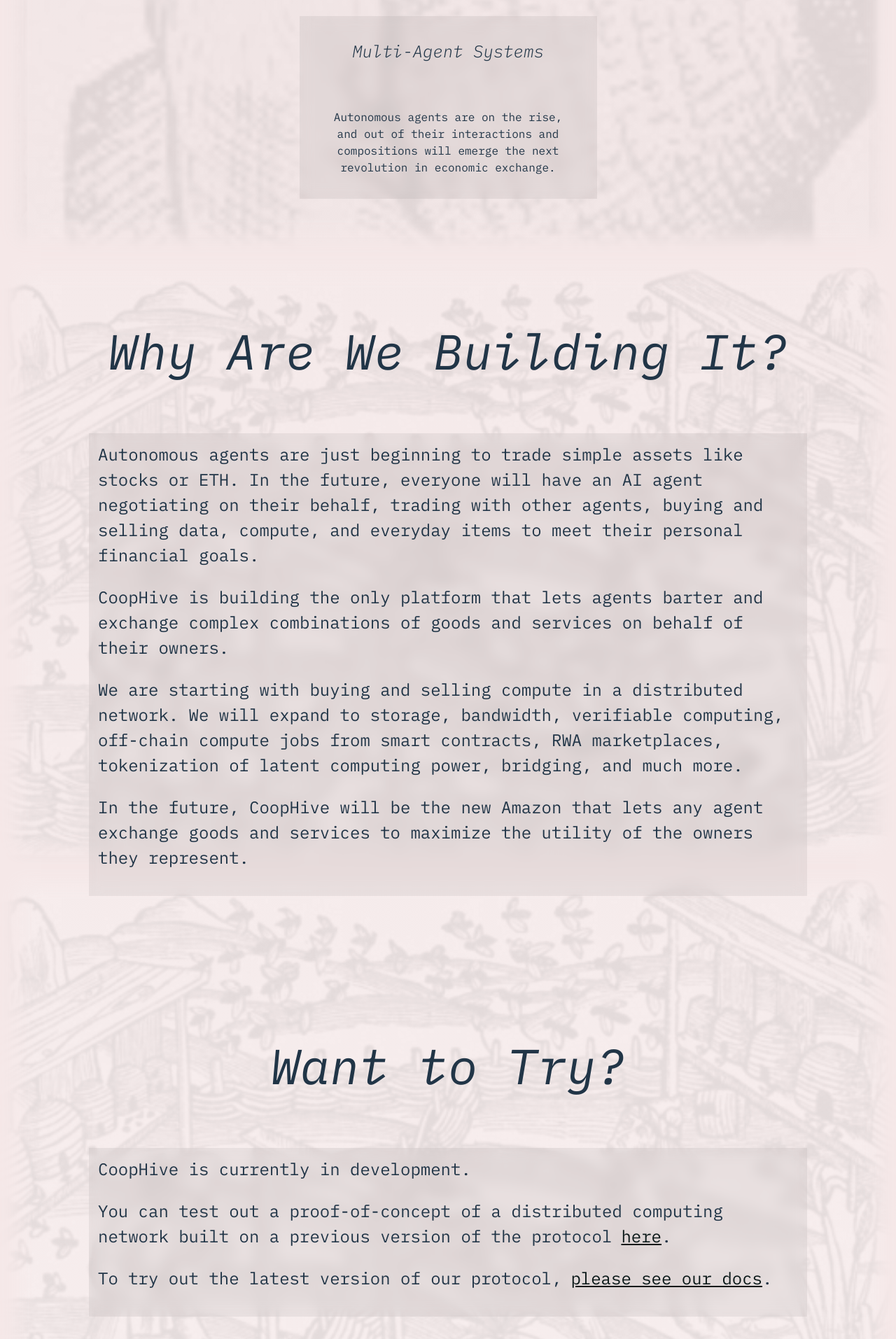
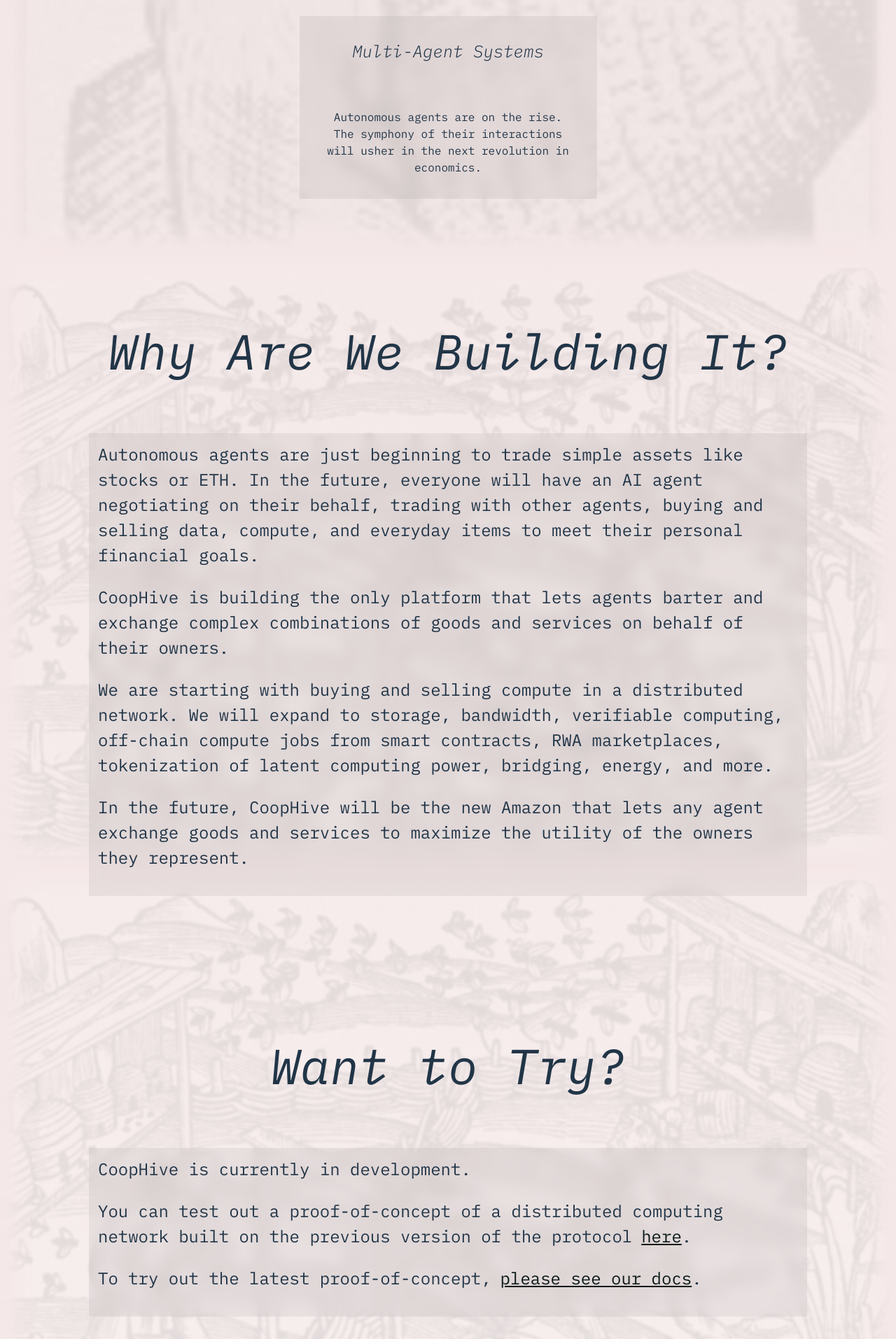
Before and after one commit to CoopHive/frontend, a React (Vite) app: page / in a window 1280 px wide. Shown: the part 1387-3300 px from the top of the page at 70% size. Built offline with nearby package versions, Linux system fonts and the light colour scheme.

Commit message:
update landing

```diff
--- a/src/Home.tsx
+++ b/src/Home.tsx
@@ -62,9 +62,8 @@
           <div className="card">
             <h2 className="card-title">Multi-Agent Systems</h2>
             <p className="card-content">
-              Autonomous agents are on the rise, and out of their interactions
-              and compositions will emerge the next revolution in economic
-              exchange.
+              Autonomous agents are on the rise. The symphony of their interactions
+              will usher in the next revolution in economics.
             </p>
           </div>
         </div>
@@ -113,7 +112,7 @@
             We are starting with buying and selling compute in a distributed
             network. We will expand to storage, bandwidth, verifiable computing,
             off-chain compute jobs from smart contracts, RWA marketplaces,
-            tokenization of latent computing power, bridging, and much more.
+            tokenization of latent computing power, bridging, energy, and more.
           </p>
           <p>
             In the future, CoopHive will be the new Amazon that lets any agent
@@ -153,7 +152,7 @@
             CoopHive is currently in development.
           </p>
           <p>
-            You can test out a proof-of-concept of a distributed computing network built on a previous version of the protocol
+            You can test out a proof-of-concept of a distributed computing network built on the previous version of the protocol
             <a
               target="_blank"
               href="https://github.com/CoopHive/dcn"
@@ -165,7 +164,7 @@
             .
             </p>
             <p>
-            To try out the latest version of our protocol,
+            To try out the latest proof-of-concept,
             <a
               target="_blank"
               href="https://alkahest.coophive.network/"
```
